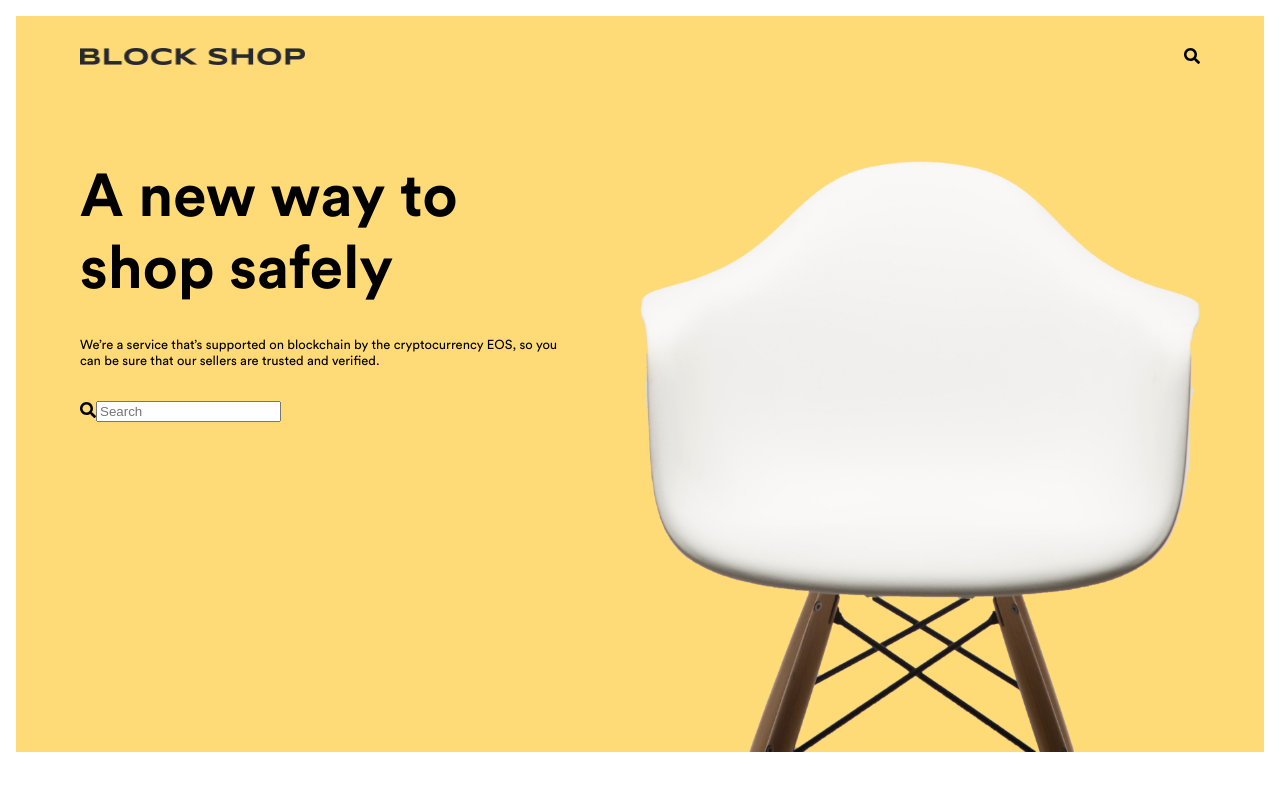
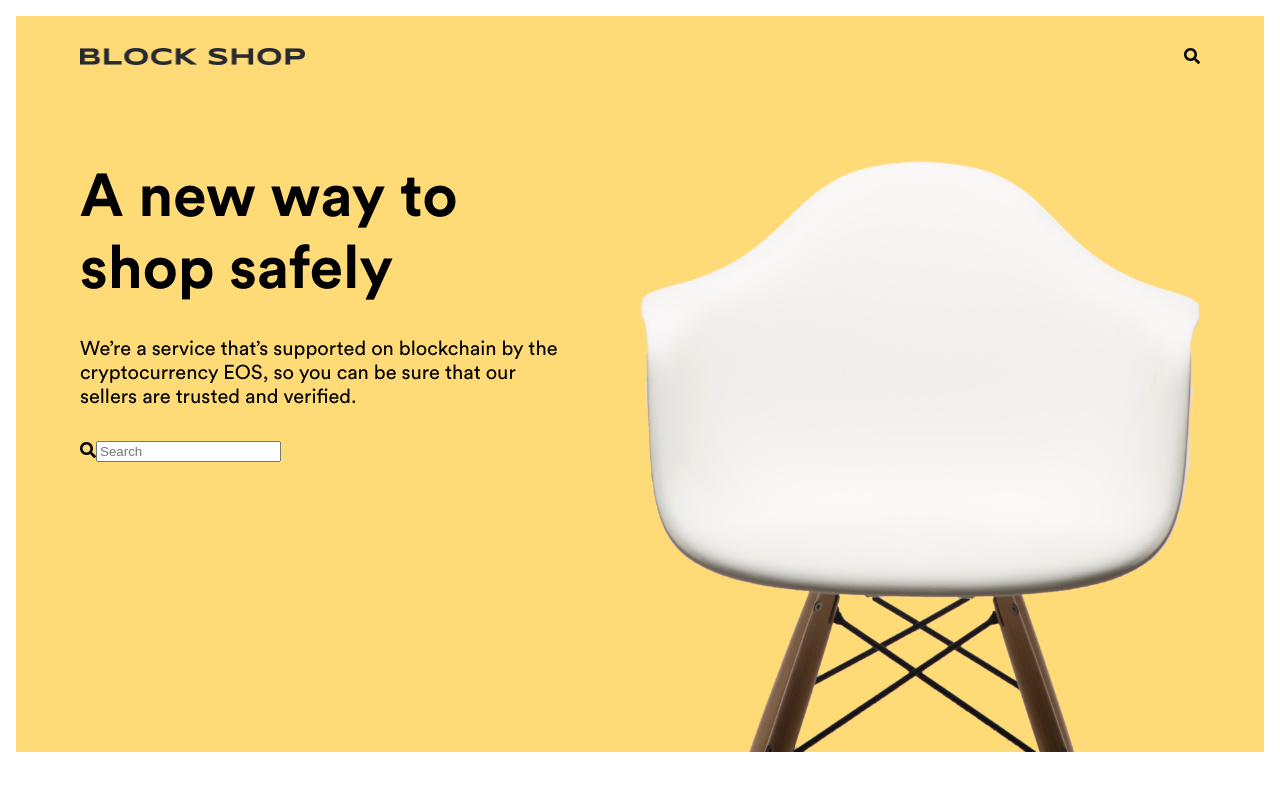
Before and after one commit to mkhbragg/block-shop, a React (Create React App) app: page / in a window 1280 px wide. Shown: the top 800 px of the page. Built offline with nearby package versions, Linux system fonts and the light colour scheme.

Commit message:
Updating Hero font sizes.

```diff
--- a/src/components/Hero/Hero.module.scss
+++ b/src/components/Hero/Hero.module.scss
@@ -19,7 +19,7 @@
     .Subtitle {
         @extend .light;
         padding: 2rem 0;
-        font-size: 13px;
+        font-size: 18px;
     }
 
     .Subtitle.Large {
@@ -28,7 +28,7 @@
 
     .Title {
         @extend .bold;
-        font-size: 60px;
+        font-size: 40px;
     }
 }
 
@@ -51,6 +51,10 @@
             margin: auto 0 0 auto;
         }
 
+        .Subtitle {
+            font-size: 20px;
+        }
+
         .Subtitle.Small {
             display: none;
         }
@@ -58,5 +62,9 @@
         .Subtitle.Large {
             display: inherit;
         }
+
+        .Title {
+            font-size: 60px;
+        }
     }
 }
```
